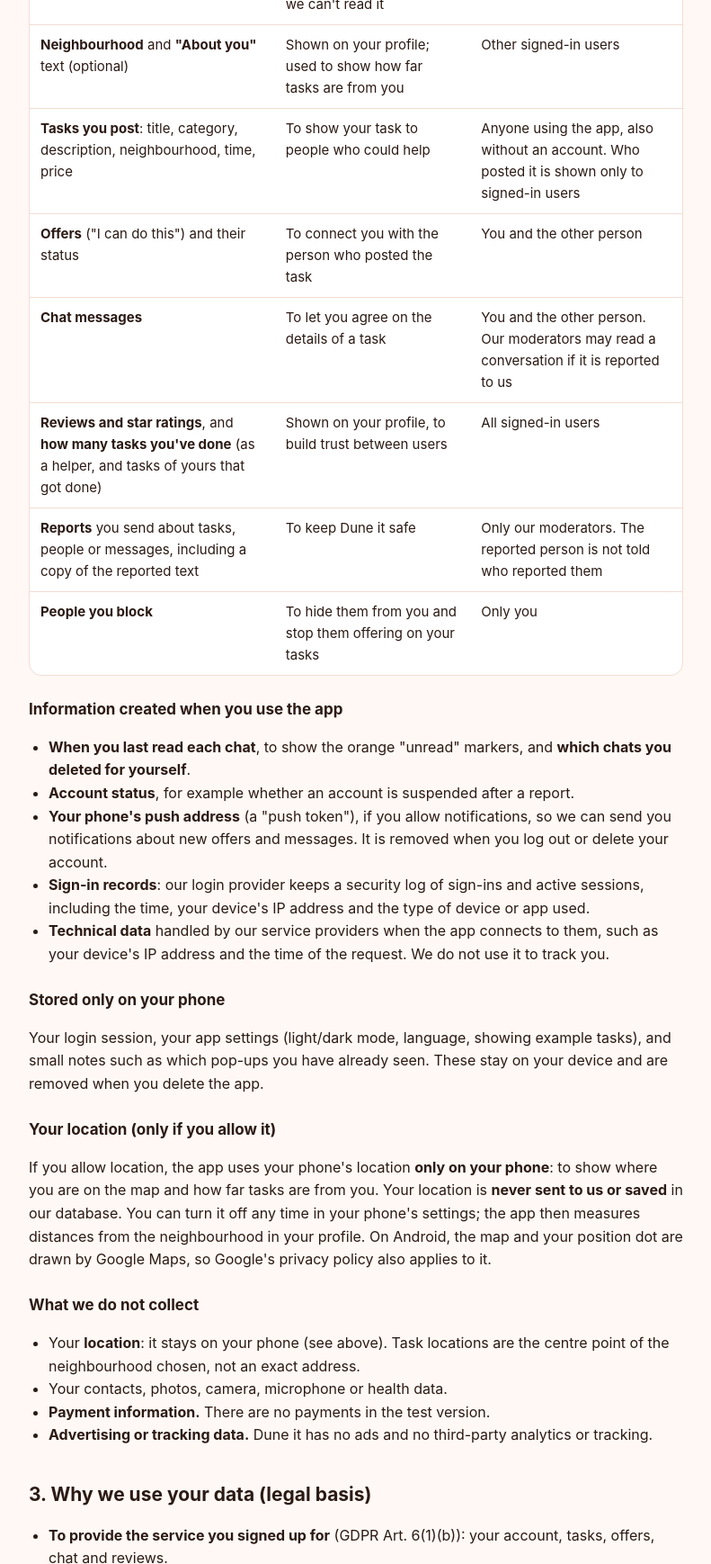
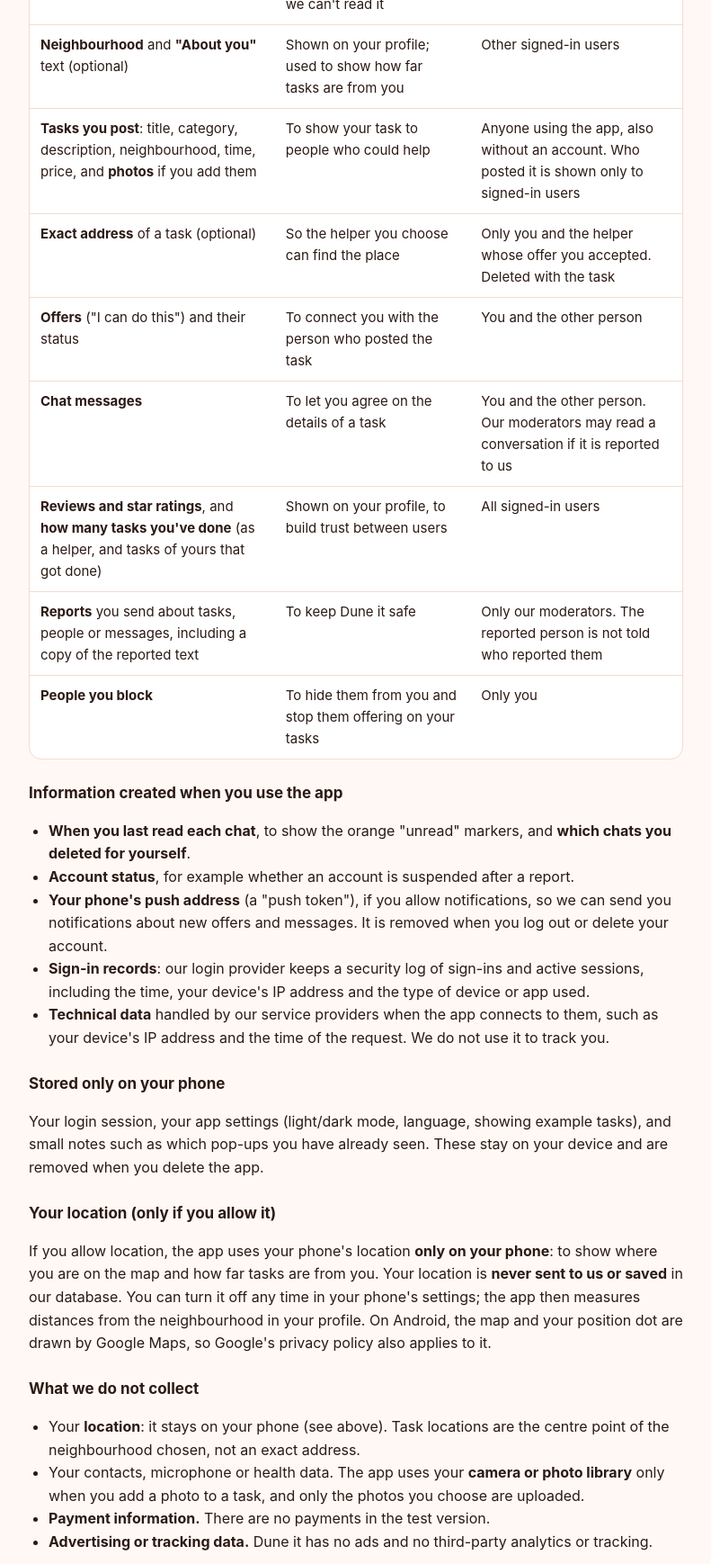
Before and after one commit to ReneTuuliranta/duneit-privacy, a plain HTML site: page index.html in a window 1280 px wide. Shown: the part 820-2558 px from the top of the page at 90% size, without its empty margins (244-1035 px from the left). Drawn offline with Linux system fonts and the light colour scheme.

Commit message:
Privacy policy: task photos and private exact address

```diff
--- a/index.html
+++ b/index.html
@@ -64,7 +64,8 @@
     <tr><td><strong>Name</strong> (as you enter it) and <strong>email address</strong></td><td>To create and secure your account and log you in</td><td>Your name: other signed-in users. Your email: only you and us</td></tr>
     <tr><td><strong>Password</strong></td><td>To log you in. Stored only in scrambled (hashed) form by our login provider; we can't read it</td><td>No one</td></tr>
     <tr><td><strong>Neighbourhood</strong> and <strong>"About you"</strong> text (optional)</td><td>Shown on your profile; used to show how far tasks are from you</td><td>Other signed-in users</td></tr>
-    <tr><td><strong>Tasks you post</strong>: title, category, description, neighbourhood, time, price</td><td>To show your task to people who could help</td><td>Anyone using the app, also without an account. Who posted it is shown only to signed-in users</td></tr>
+    <tr><td><strong>Tasks you post</strong>: title, category, description, neighbourhood, time, price, and <strong>photos</strong> if you add them</td><td>To show your task to people who could help</td><td>Anyone using the app, also without an account. Who posted it is shown only to signed-in users</td></tr>
+    <tr><td><strong>Exact address</strong> of a task (optional)</td><td>So the helper you choose can find the place</td><td>Only you and the helper whose offer you accepted. Deleted with the task</td></tr>
     <tr><td><strong>Offers</strong> ("I can do this") and their status</td><td>To connect you with the person who posted the task</td><td>You and the other person</td></tr>
     <tr><td><strong>Chat messages</strong></td><td>To let you agree on the details of a task</td><td>You and the other person. Our moderators may read a conversation if it is reported to us</td></tr>
     <tr><td><strong>Reviews and star ratings</strong>, and <strong>how many tasks you've done</strong> (as a helper, and tasks of yours that got done)</td><td>Shown on your profile, to build trust between users</td><td>All signed-in users</td></tr>
@@ -98,7 +99,7 @@
   <h3>What we do not collect</h3>
   <ul>
     <li>Your <strong>location</strong>: it stays on your phone (see above). Task locations are the centre point of the neighbourhood chosen, not an exact address.</li>
-    <li>Your contacts, photos, camera, microphone or health data.</li>
+    <li>Your contacts, microphone or health data. The app uses your <strong>camera or photo library</strong> only when you add a photo to a task, and only the photos you choose are uploaded.</li>
     <li><strong>Payment information.</strong> There are no payments in the test version.</li>
     <li><strong>Advertising or tracking data.</strong> Dune it has no ads and no third-party analytics or tracking.</li>
   </ul>
@@ -138,7 +139,7 @@
   <p><strong>Deleting your account:</strong> in the app, go to <strong>Profile → Settings → Delete account</strong>.
   After you confirm with your password:</p>
   <ul>
-    <li><strong>Deleted immediately</strong>: your login, your name and profile, reviews about you, your blocks, and the reports you made. Your unfinished tasks are cancelled, and jobs you were given go back to the people who posted them.</li>
+    <li><strong>Deleted immediately</strong>: your login, your name and profile, reviews about you, your blocks, the reports you made, and the photos you added to tasks. Your unfinished tasks are cancelled, and jobs you were given go back to the people who posted them.</li>
     <li><strong>Kept without your name</strong>: messages you sent and reviews you wrote stay visible to the people involved, shown as from "Deleted user". This protects the people you dealt with, for example if a payment or a job went wrong.</li>
     <li><strong>Deleted automatically later</strong>: those conversations are deleted 12 months after their last message, and any tasks left from your account are removed after 12 months. Reviews you wrote stay as anonymous reviews, because they are part of the other person's rating.</li>
   </ul>
```
